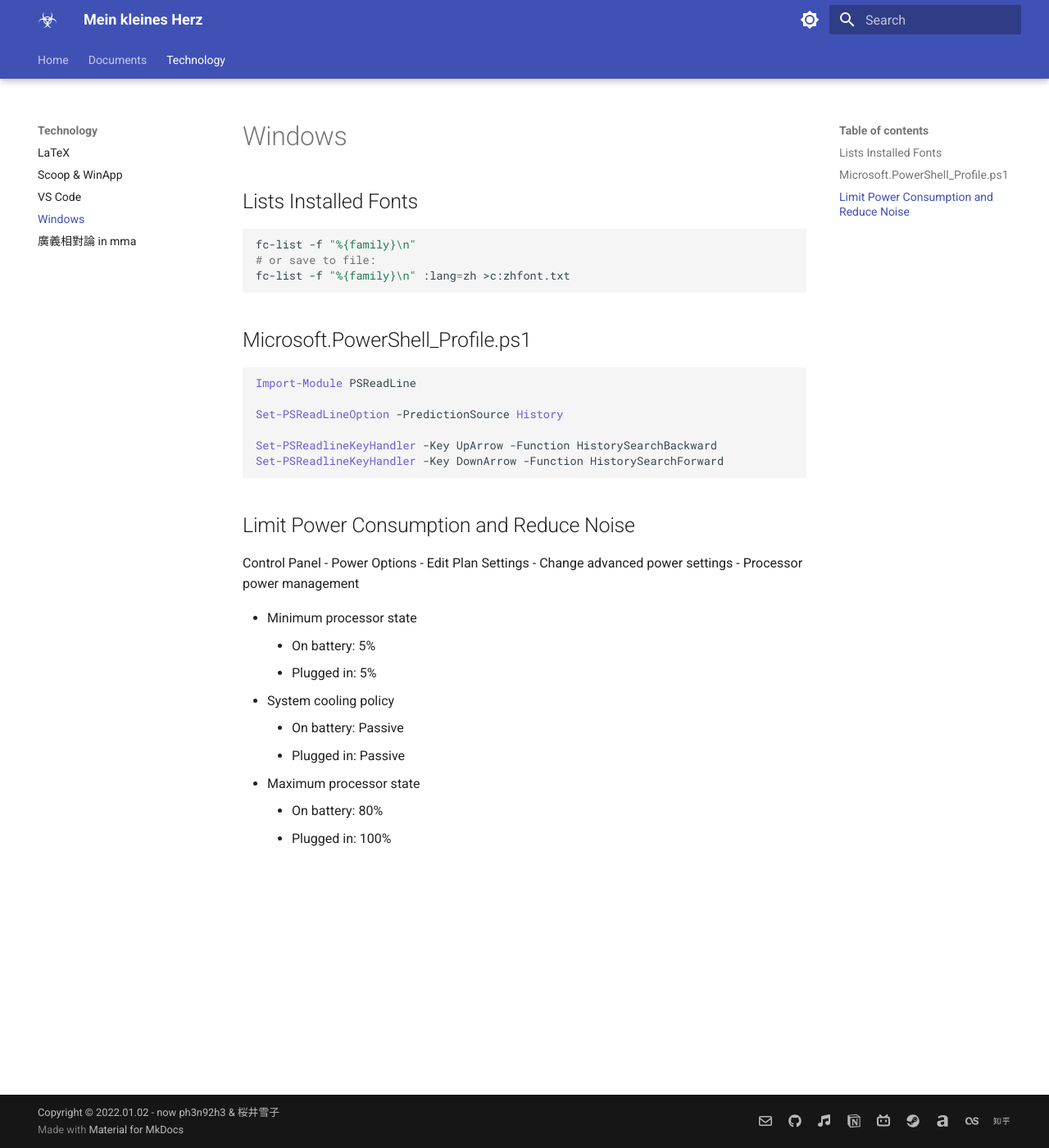
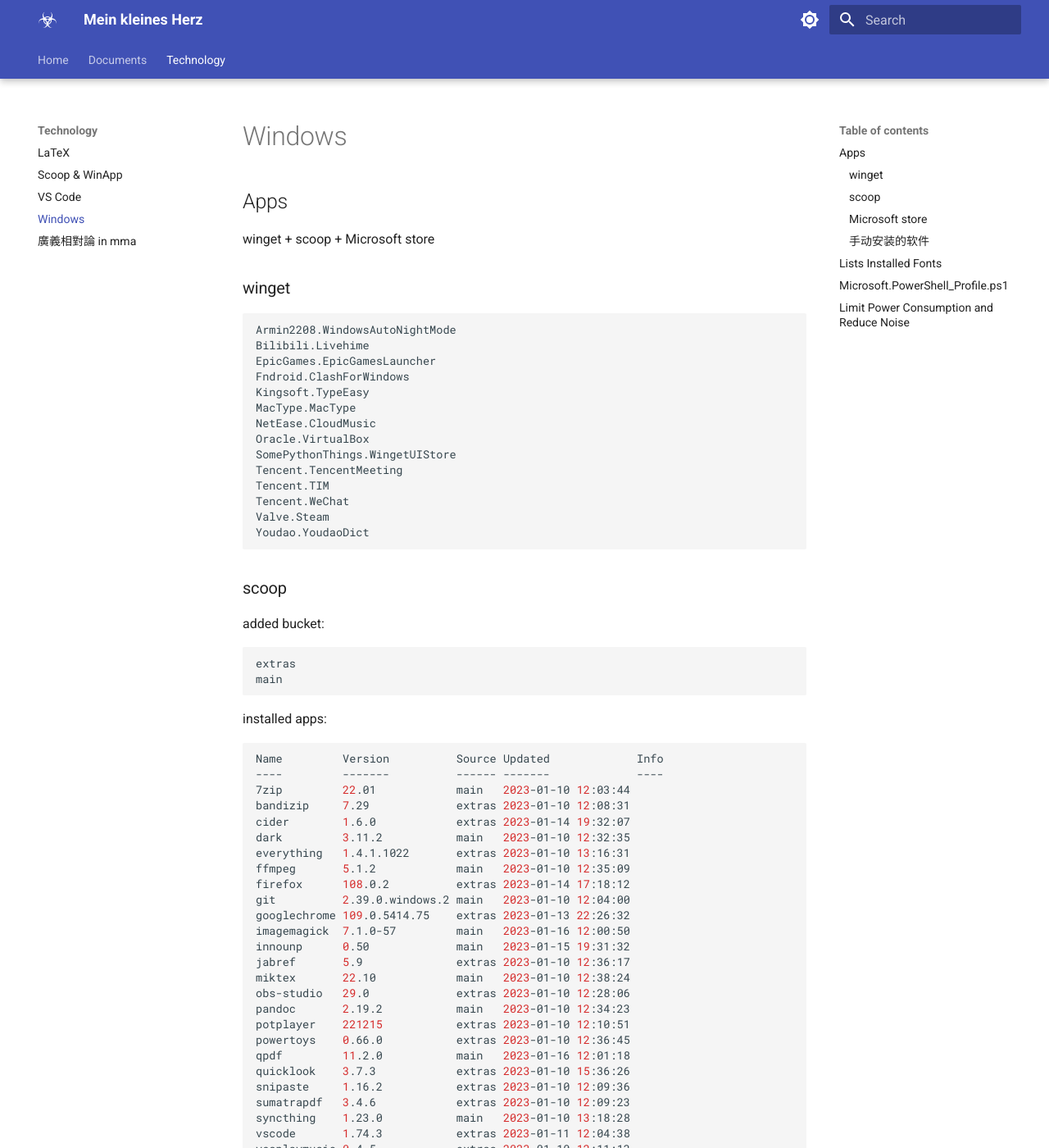
Before and after one commit to ph3n92h3/ph3n92h3.github.io, an MkDocs documentation site: the page built from docs/Technology/Windows.md, in a window 1280 px wide and 1400 px high. Shown: the whole window at 82% size. Built offline with MkDocs 1.6.1 and Material for MkDocs 9.7.7, drawn with Linux system fonts in a browser that asks for light colours; some of the changed text lies outside the part shown.

Commit message:
Update Windows.md

````diff
--- a/docs/Technology/Windows.md
+++ b/docs/Technology/Windows.md
@@ -1,3 +1,80 @@
+## Apps
+
+winget + scoop + Microsoft store
+
+### winget
+
+```shell
+Armin2208.WindowsAutoNightMode
+Bilibili.Livehime
+EpicGames.EpicGamesLauncher
+Fndroid.ClashForWindows
+Kingsoft.TypeEasy
+MacType.MacType
+NetEase.CloudMusic
+Oracle.VirtualBox
+SomePythonThings.WingetUIStore
+Tencent.TencentMeeting
+Tencent.TIM
+Tencent.WeChat
+Valve.Steam
+Youdao.YoudaoDict
+```
+
+### scoop
+
+added bucket:
+
+```shell
+extras
+main
+```
+
+installed apps:
+
+```shell
+Name         Version          Source Updated             Info
+----         -------          ------ -------             ----
+7zip         22.01            main   2023-01-10 12:03:44
+bandizip     7.29             extras 2023-01-10 12:08:31
+cider        1.6.0            extras 2023-01-14 19:32:07
+dark         3.11.2           main   2023-01-10 12:32:35
+everything   1.4.1.1022       extras 2023-01-10 13:16:31
+ffmpeg       5.1.2            main   2023-01-10 12:35:09
+firefox      108.0.2          extras 2023-01-14 17:18:12
+git          2.39.0.windows.2 main   2023-01-10 12:04:00
+googlechrome 109.0.5414.75    extras 2023-01-13 22:26:32
+imagemagick  7.1.0-57         main   2023-01-16 12:00:50
+innounp      0.50             main   2023-01-15 19:31:32
+jabref       5.9              extras 2023-01-10 12:36:17
+miktex       22.10            main   2023-01-10 12:38:24
+obs-studio   29.0             extras 2023-01-10 12:28:06
+pandoc       2.19.2           main   2023-01-10 12:34:23
+potplayer    221215           extras 2023-01-10 12:10:51
+powertoys    0.66.0           extras 2023-01-10 12:36:45
+qpdf         11.2.0           main   2023-01-16 12:01:18
+quicklook    3.7.3            extras 2023-01-10 15:36:26
+snipaste     1.16.2           extras 2023-01-10 12:09:36
+sumatrapdf   3.4.6            extras 2023-01-10 12:09:23
+syncthing    1.23.0           main   2023-01-10 13:18:28
+vscode       1.74.3           extras 2023-01-11 12:04:38
+yesplaymusic 0.4.5            extras 2023-01-10 12:11:13
+```
+
+### Microsoft store
+
+```shell
+Watt Toolkit
+```
+
+### 手动安装的软件
+
+···
+[aurora](https://arr.network/)
+[EndNote X9](https://endnote.com/)
+[Wolfram Mathematica](https://www.wolfram.com/mathematica/)
+···
+
 ## Lists Installed Fonts
 
 ```shell
````
